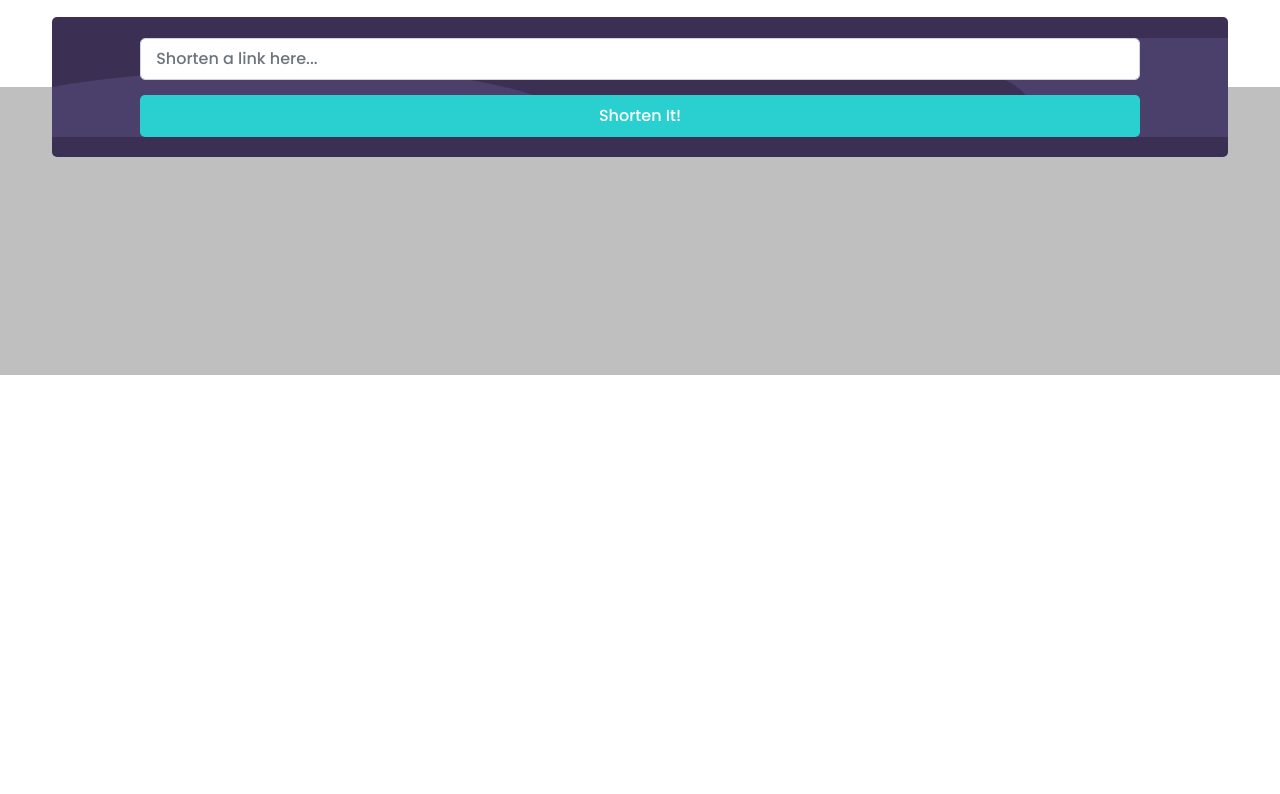
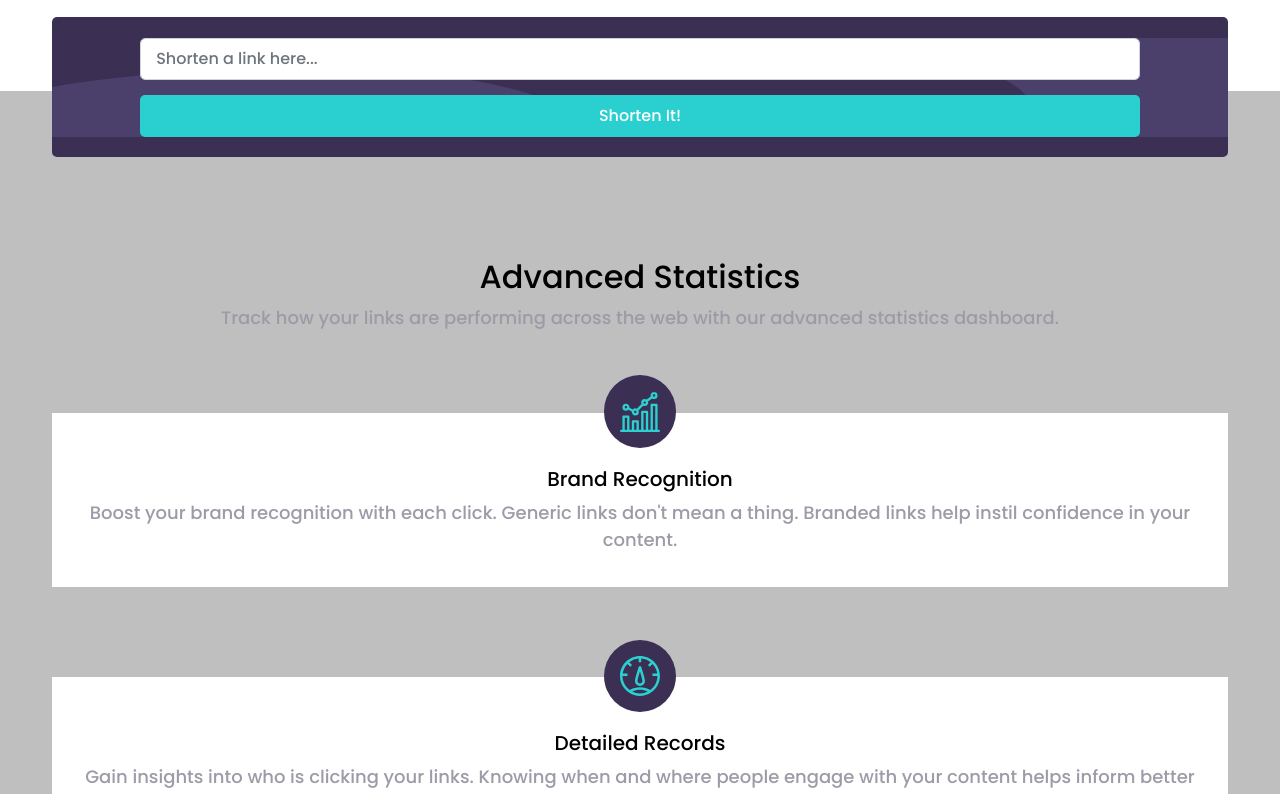
Before and after one commit to tadepoju95/react-shortly, a React (Create React App) app: page / in a window 1280 px wide. Shown: the part 840-1634 px from the top of the page. Before the commit the page ends 1215 px from the top, so only its background shows below. Built offline with nearby package versions, Linux system fonts and the light colour scheme.

Commit message:
Modified files in project folder.

```diff
--- a/src/components/main.css
+++ b/src/components/main.css
@@ -82,7 +82,7 @@ h1 {
 }
 
 p {
-	color: 	hsl(0, 0%, 75%);
+	color: hsl(257, 7%, 63%);
 }
 
 .get-started-btn {
@@ -94,9 +94,11 @@ p {
 }
 
 .second_section {
+	padding: 1em 0;
 	background-color: hsl(0, 0%, 75%);
-	padding: 8em 0;
+	margin-top: 9em;
 }
+
 
 #input-group {
 	margin-top: 1em;
@@ -107,7 +109,7 @@ p {
 	background-color: hsl(257, 27%, 26%);
 	padding: .20em 0;
 	border-radius: 5px;
-	transform: translateY(70px);
+	transform: translateY(-110px);
 }
 
 #input-group .form-control {
@@ -130,3 +132,44 @@ p {
 .flex-column {
 	gap: 15px;
 }
+
+main {
+	position: relative;
+}
+
+.second_section-header-text {
+	margin-bottom: 3em;
+	margin-top: -.50em;
+}
+
+.second_section-header-text-first-box {
+	margin-top: -2.50em;
+}
+
+.second_section-header-text-box {
+	background-color: white;
+	margin-bottom: 1em;
+	padding-top: 3em;
+	padding-bottom: 1em;
+	padding-left: .50em;
+	padding-right: .50em;
+}
+
+.circle {
+	background-color: hsl(257, 27%, 26%);
+  border-radius: 50%;
+  display: inline-block;
+  padding: .90em;
+  transform: translateY(35px);
+}
+
+/*
+.vertical-line {
+	border-left: 6px solid green;
+	height: 500px;
+	position: absolute;
+  left: 0px;
+  top: 0px;
+  transform: translateY(980px);
+}
+*/
--- a/src/components/sections/SecondSection.js
+++ b/src/components/sections/SecondSection.js
@@ -6,14 +6,34 @@ import Form from './Form';
 const SecondSection = () => {
 
 	return(
-		<div>
-			<div className="container">
-				<Form />
-			</div>
-			<section className="second_section">
-
+		<main>
+			<section className="second_section text-center">
+				<div className="container second_section-container">
+					<Form />
+					<div className="second_section-header-text">
+						<h2>Advanced Statistics</h2>
+						<p>Track how your links are performing across the web with our advanced statistics dashboard.</p>
+					</div>
+					<div className="second_section-header-text-first-box">
+						<span className="circle"><img className="circle-icon" src="images/icon-brand-recognition.svg" alt="recognition icon"/></span>
+						<div className="second_section-header-text-box">
+							<h5>Brand Recognition</h5>
+							<p>Boost your brand recognition with each click. Generic links don't mean a thing. Branded links help instil confidence in your content.</p>
+						</div>
+					</div>
+					<span className="circle"><img className="circle-icon" src="images/icon-detailed-records.svg" alt="recognition icon"/></span>
+					<div className="second_section-header-text-box">
+						<h5>Detailed Records</h5>
+						<p>Gain insights into who is clicking your links. Knowing when and where people engage with your content helps inform better decisions.</p>
+					</div>
+					<span className="circle"><img className="circle-icon" src="images/icon-fully-customizable.svg" alt="recognition icon"/></span>
+					<div className="second_section-header-text-box">
+						<h5>Fully Customizable</h5>
+						<p>Improve brand awareness and content discoverability through customizable links, supercharging audience engagement.</p>
+					</div>
+				</div>
 			</section>
-		</div>
+		</main>
 	)
 }
 
```
